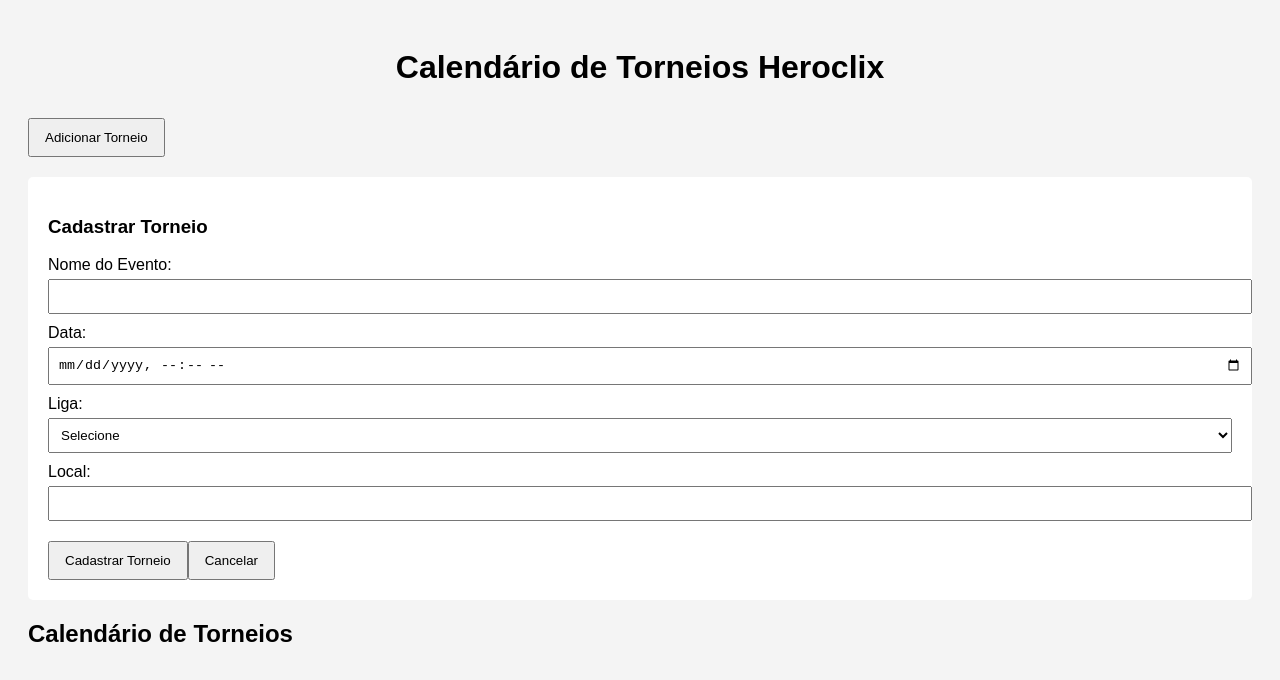
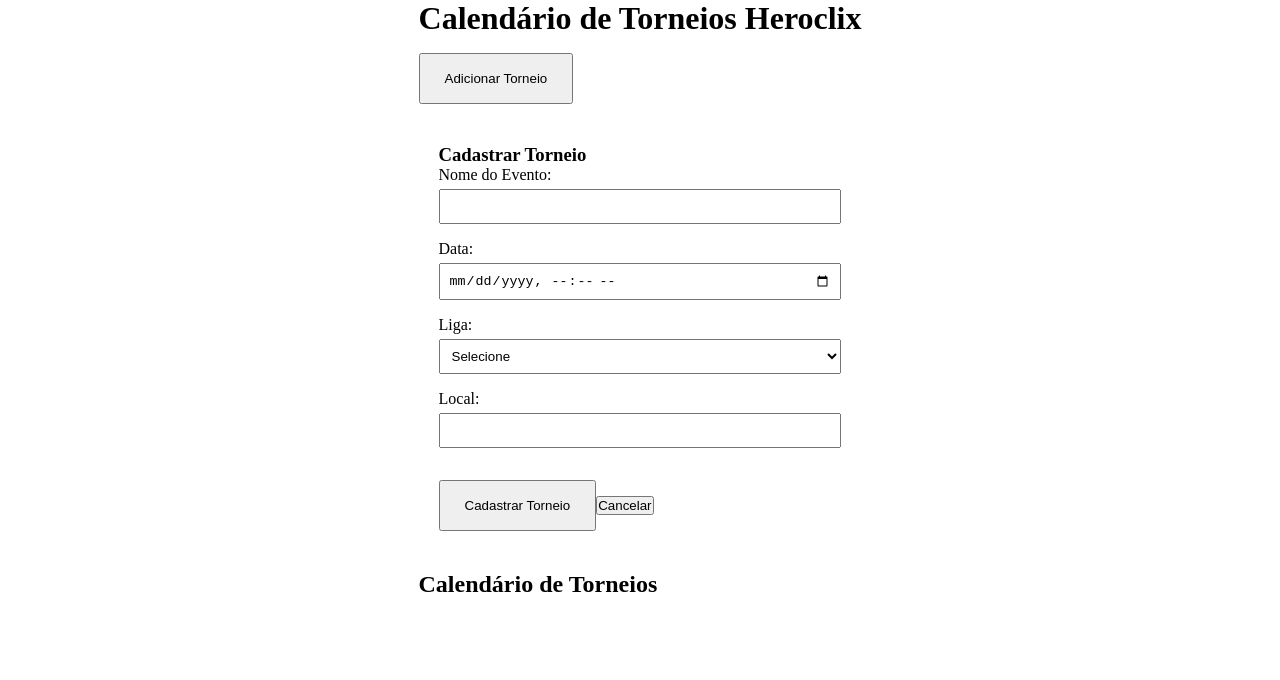
Before and after one commit to MarcioBADias/hc-tournament-calendar, a React (Vite) app: page / in a window 1280 px wide. Both pictures are taken after a click on the button "Adicionar Torneio". Shown: the top 680 px of the page. Built offline with nearby package versions, Linux system fonts and the light colour scheme.

Commit message:
⚠️ Refactor para uso do useReducer no componente calendarPage

```diff
--- a/src/components/calendarPage/index.jsx
+++ b/src/components/calendarPage/index.jsx
@@ -1,34 +1,52 @@
-import React, { useState } from 'react'
+import React, { useReducer } from 'react'
 import { TournamentForm } from '../tournamentForm'
 
+const reduce = (state, action) => {
+  if (action.type === 'add_event') {
+    return { ...state, tournaments: [...state.tournaments, action.tournament] }
+  }
+
+  if (action.type === 'toggle_state_form') {
+    return { ...state, isFormOpen: !state.isFormOpen }
+  }
+
+  return state
+}
+
+const initialState = {
+  tournaments: [],
+  isFormOpen: false,
+}
+
 const CalendarPage = () => {
-  const [tournaments, setTournaments] = useState([])
-  const [isFormOpen, setIsFormOpen] = useState(false)
+  const [state, dispatch] = useReducer(reduce, initialState)
 
   const addTournament = (tournament) => {
-    setTournaments((prevTournaments) => [...prevTournaments, tournament])
+    dispatch({ type: 'add_event', tournament })
   }
 
   const toggleForm = () => {
-    setIsFormOpen(!isFormOpen)
+    dispatch({ type: 'toggle_state_form' })
   }
 
-  const sortedTournaments = [...tournaments].sort(
+  const sortedTournaments = [...state.tournaments].sort(
     (a, b) => new Date(b.date) - new Date(a.date),
   )
 
   return (
     <div>
-      <button onClick={toggleForm}>Adicionar Torneio</button>
+      <button className="btn" onClick={toggleForm}>
+        Adicionar Torneio
+      </button>
 
-      {isFormOpen && (
+      {state.isFormOpen && (
         <TournamentForm addTournament={addTournament} closeForm={toggleForm} />
       )}
 
       <h2>Calendário de Torneios</h2>
-      <ul>
+      <ul className="container">
         {sortedTournaments.map((tournament, index) => (
-          <li key={index}>
+          <li className="eventContainer" key={index}>
             <h3>{tournament.name}</h3>
             <p>
               <strong>Data:</strong>{' '}
--- a/src/components/tournamentForm/index.jsx
+++ b/src/components/tournamentForm/index.jsx
@@ -66,7 +66,9 @@
           required
         />
       </div>
-      <button type="submit">Cadastrar Torneio</button>
+      <button className="btn" type="submit">
+        Cadastrar Torneio
+      </button>
       <button type="button" onClick={closeForm}>
         Cancelar
       </button>
--- a/src/index.css
+++ b/src/index.css
@@ -1,17 +1,41 @@
+* {
+  box-sizing: border-box;
+  padding: 0;
+  margin: 0;
+}
+
 body {
-  font-family: Arial, sans-serif;
-  padding: 20px;
-  background-color: #f4f4f4;
+  display: flex;
+  flex-direction: column;
+  align-items: center;
+  justify-content: center;
 }
 
 h1 {
   text-align: center;
 }
 
-button {
-  padding: 10px 15px;
-  margin-top: 10px;
+.btn {
+  padding: 1rem 1.5rem;
+  margin-top: 1rem;
   cursor: pointer;
+}
+
+.container {
+  display: flex;
+  justify-content: space-around;
+  gap: 1rem;
+  margin-top: 1rem;
+}
+
+.eventContainer {
+  border-radius: 15px;
+  background-color: blueviolet;
+  padding: 1rem;
+}
+
+ul {
+  list-style: none;
 }
 
 form {
@@ -22,7 +46,7 @@
 }
 
 form div {
-  margin-bottom: 10px;
+  margin-bottom: 1rem;
 }
 
 input,
```
